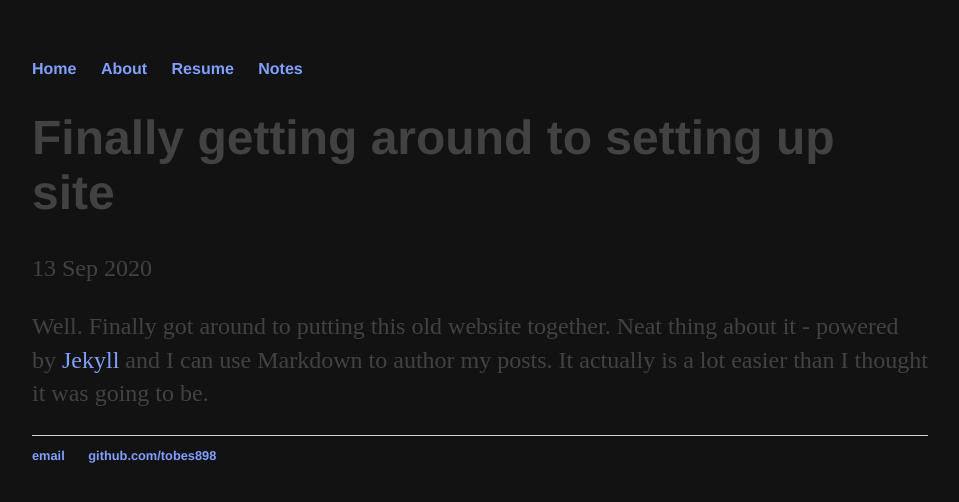
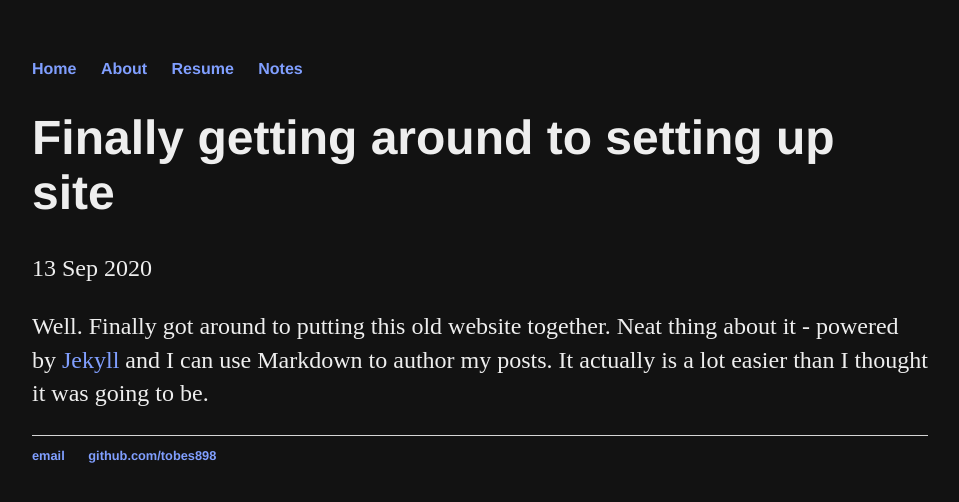
Before and after one commit to tobes898/tobes898.github.io, a Jekyll site: the page built from _posts/2020-09-13-setting-up-webpage.md, in a window 1280 px wide. Shown: the top 502 px of the page, without its empty margins (160-1119 px from the left). Built offline with Jekyll 4.4.1, drawn with Linux system fonts in a browser that asks for light colours.

Commit message:
Removed grey h1 / p text color. Returning to white

```diff
--- a/css/main.css
+++ b/css/main.css
@@ -27,12 +27,10 @@ a:hover {
 h1 {
     font-size: 3em;
     font-family:'Helvetica', 'Arial', 'Sans-Serif';
-    color: #424242
 }
 p {
     font-size: 1.5em;
     line-height: 1.4em;
-    color: #424242;
 }
 footer {
     border-top: 1px solid #d5d5d5;
```
